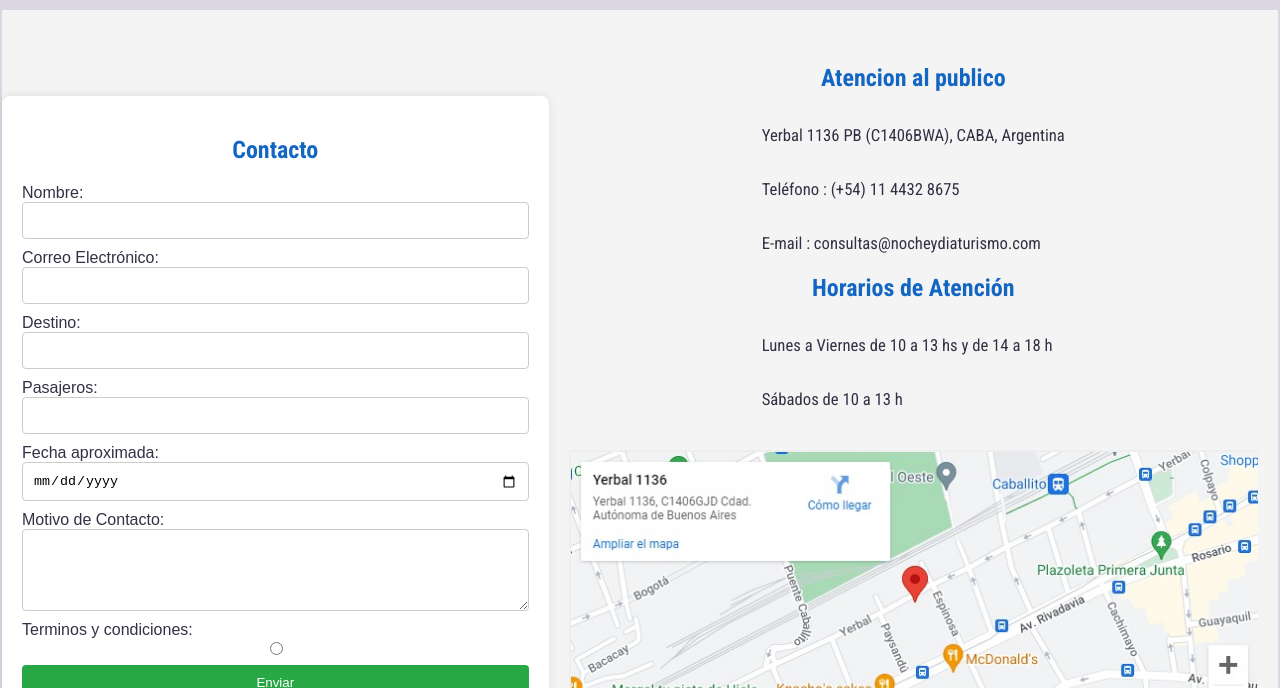
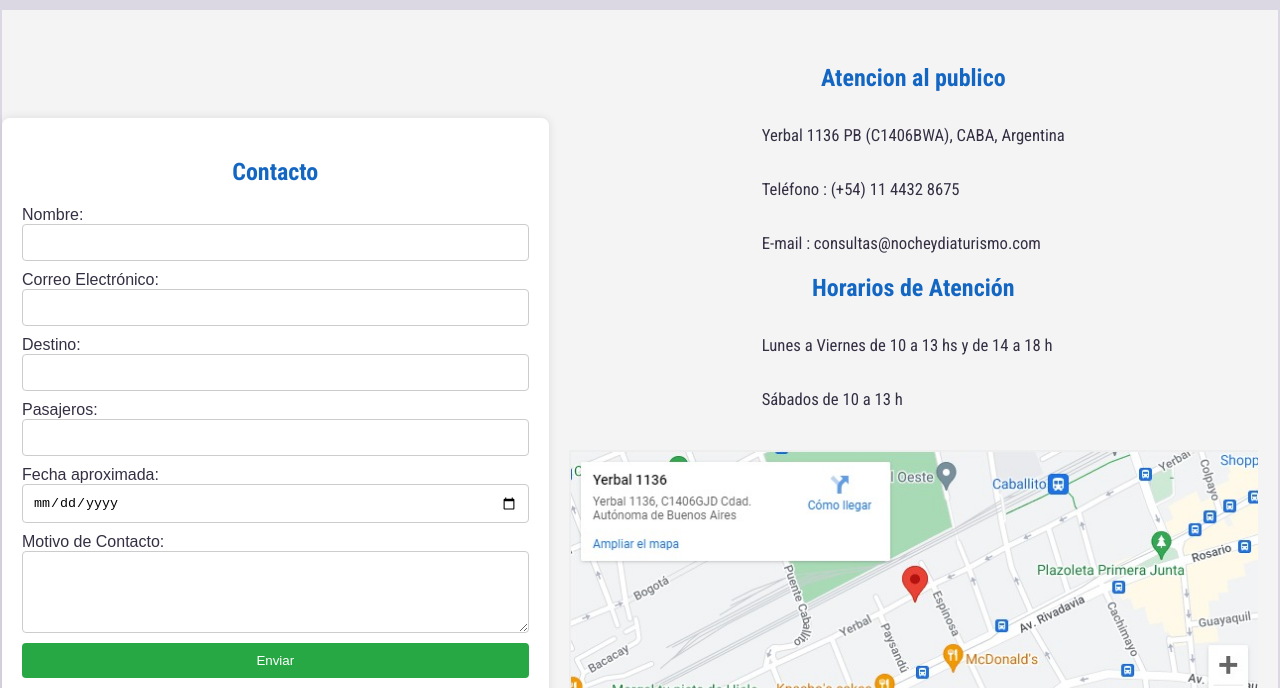
Before and after one commit to miel009/Proyecto-Codo-a-codo--NineTravel, a plain HTML site: page contacto.html in a window 1280 px wide. Shown: the part 112-800 px from the top of the page. Drawn offline with nearby package versions, Linux system fonts and the light colour scheme.

Commit message:
borre terminos y condiciones

```diff
--- a/contacto.html
+++ b/contacto.html
@@ -49,9 +49,6 @@
 
                 <label for="mensaje">Motivo de Contacto:</label>
                 <textarea id="mensaje" name="mensaje" rows="4" required></textarea>
-
-                <label for="mensaje"></label>Terminos y condiciones:</label>
-                <input type="radio" id="destino" name="destino" required>
 
                 <button type="submit">Enviar</button>
             </form>
```
